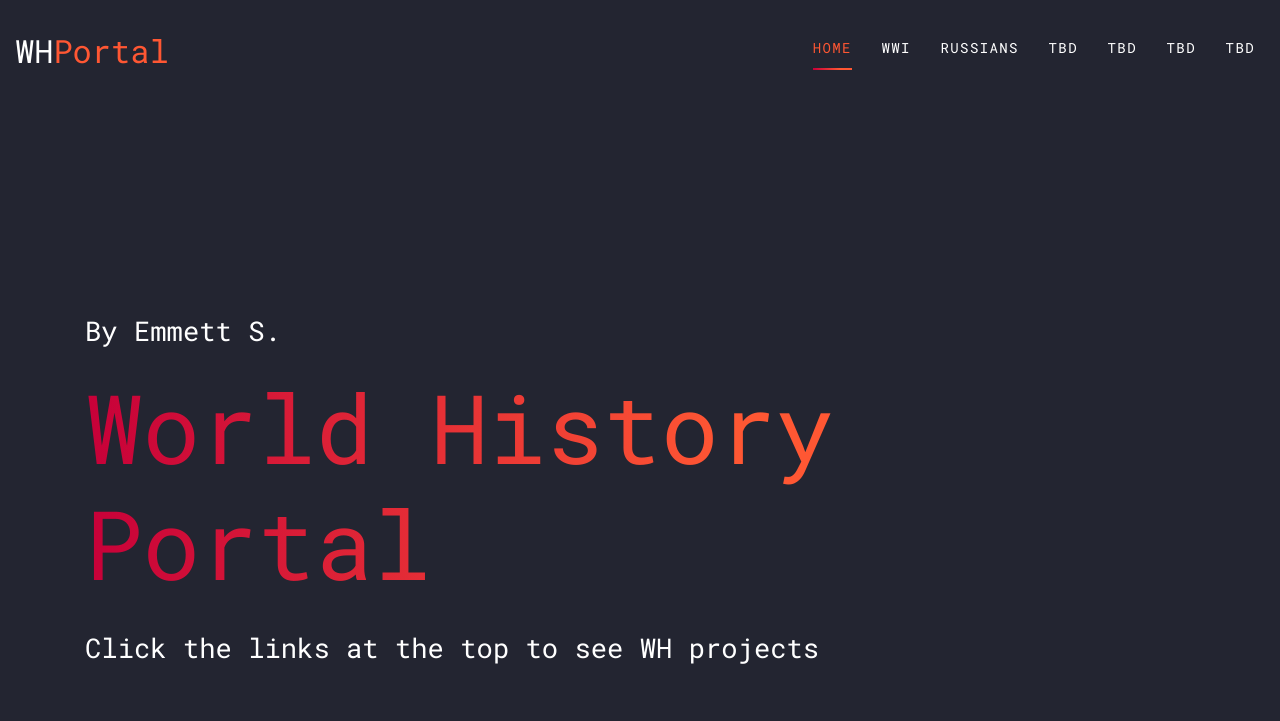
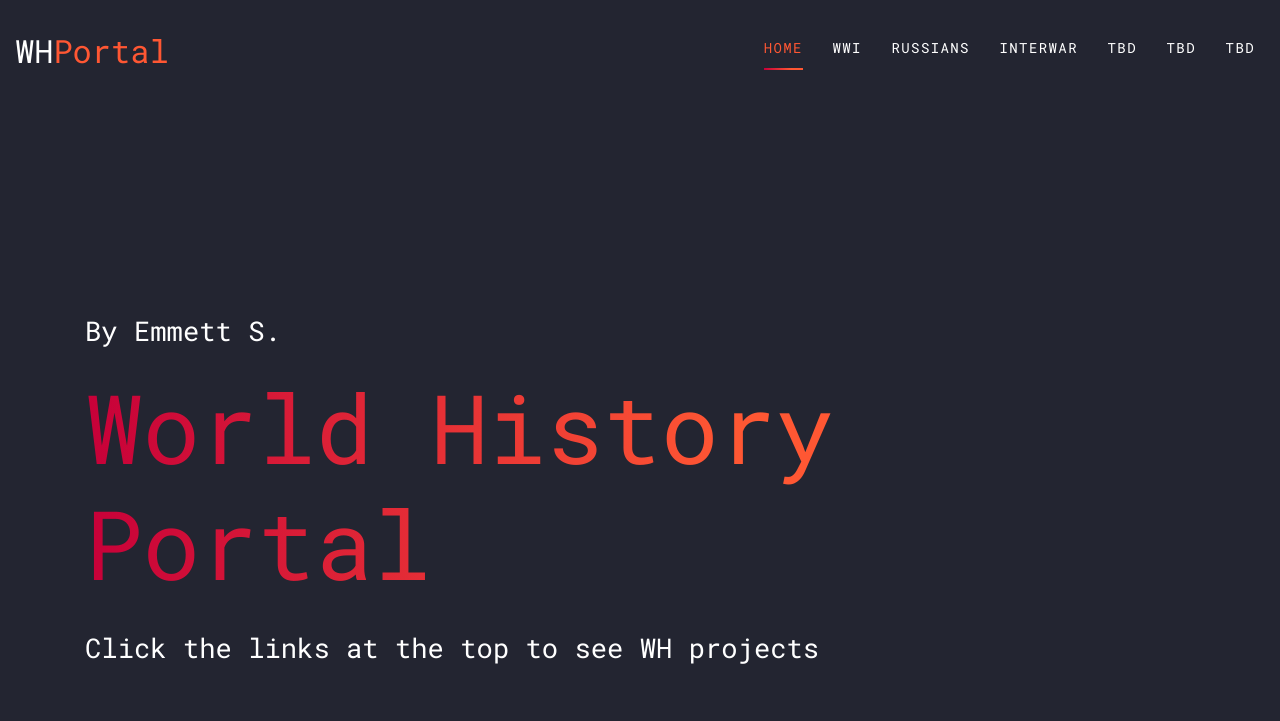
Before and after one commit to RealEmmettS/WH-Portal, a plain HTML site: page index.html in a window 1280 px wide. Drawn offline with Linux system fonts and the light colour scheme; files whose address does not match are found by name.

Commit message:
Added Interwar title

```diff
--- a/index.html
+++ b/index.html
@@ -48,7 +48,7 @@
                 <li class="active"><a href="index.html">Home</a></li>
                 <li><a href="https://chriscox.emmetts.us/">WWI</a></li>
                 <li><a href="https://emmetts-resources.s3.amazonaws.com/files/Failure+of+the+Russians.pdf">Russians</a></li>
-                <li><a href="#">TBD</a></li>
+                <li><a href="#">Interwar</a></li>
                 <li><a href="#">TBD</a></li>
                 <li><a href="#">TBD</a></li>
                 <li><a href="#">TBD</a></li>
```
